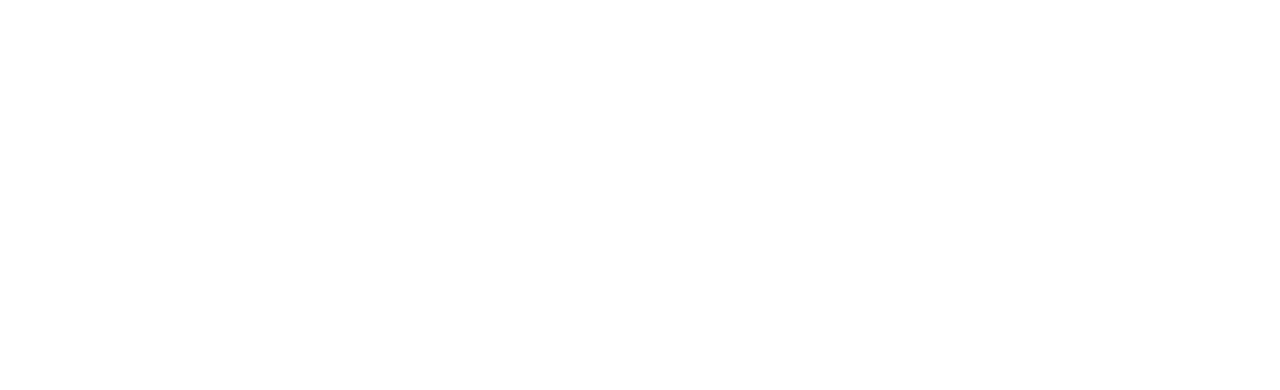
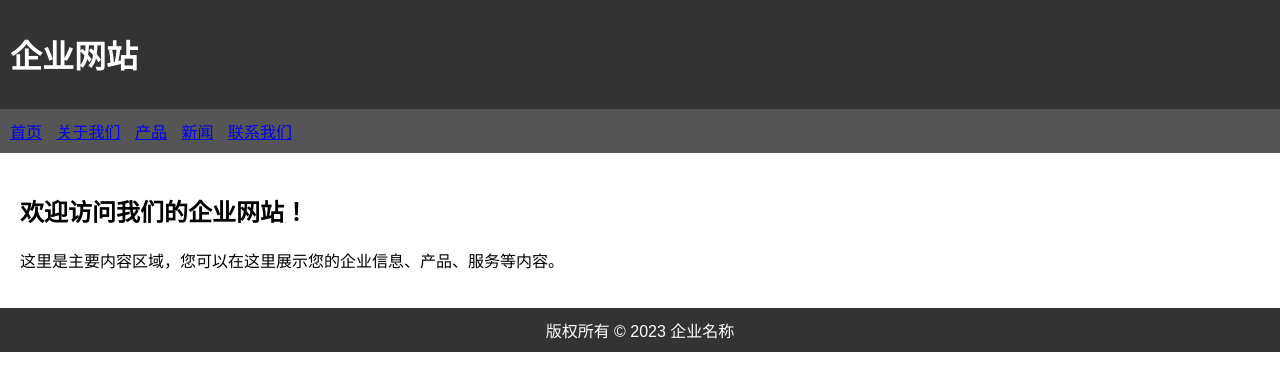
Before and after one commit to 5720213433/5720213433, a plain HTML site: page index.html in a window 1280 px wide. Drawn offline with Linux system fonts and the light colour scheme.

Commit message:
Update index.html

```diff
--- a/index.html
+++ b/index.html
@@ -1,45 +1,72 @@
 <!DOCTYPE html>
-<html lang="en">
+<html>
 <head>
-    <meta charset="UTF-8">
     <title>企业网站</title>
     <style>
-        /* 在此处添加您的样式代码 */
+        /* 添加一些基本的样式 */
+        body {
+            font-family: Arial, sans-serif;
+            margin: 0;
+            padding: 0;
+        }
+
+        header {
+            background-color: #333;
+            color: #fff;
+            padding: 10px;
+        }
+
+        nav {
+            background-color: #555;
+            color: #fff;
+            padding: 10px;
+        }
+
+        nav ul {
+            list-style-type: none;
+            margin: 0;
+            padding: 0;
+        }
+
+        nav ul li {
+            display: inline;
+            margin-right: 10px;
+        }
+
+        section {
+            padding: 20px;
+        }
+
+        footer {
+            background-color: #333;
+            color: #fff;
+            padding: 10px;
+            text-align: center;
+        }
     </style>
 </head>
 <body>
     <header>
-        <!-- 在此处添加您的导航栏内容 -->
+        <h1>企业网站</h1>
     </header>
 
-    <main>
-        <section id="首页">
-            <!-- 在此处添加首页内容 -->
-        </section>
+    <nav>
+        <ul>
+            <li><a href="#">首页</a></li>
+            <li><a href="#">关于我们</a></li>
+            <li><a href="#">产品</a></li>
+            <li><a href="#">新闻</a></li>
+            <li><a href="#">联系我们</a></li>
+        </ul>
+    </nav>
 
-        <section id="产品展示">
-            <!-- 在此处添加产品展示内容 -->
-        </section>
-
-        <section id="新闻中心">
-            <!-- 在此处添加新闻中心内容 -->
-        </section>
-
-        <section id="关于我们">
-            <!-- 在此处添加关于我们的内容 -->
-        </section>
-
-        <section id="联系我们">
-            <!-- 在此处添加联系我们的内容 -->
-        </section>
-
-        <section id="招聘信息">
-            <!-- 在此处添加招聘信息内容 -->
-        </section>
-    </main>
+    <section>
+        <h2>欢迎访问我们的企业网站！</h2>
+        <p>这里是主要内容区域，您可以在这里展示您的企业信息、产品、服务等内容。</p>
+    </section>
 
     <footer>
-        <!-- 在此处添加页脚内容 -->
+        版权所有 &copy; 2023 企业名称
     </footer>
 </body>
 </html>
```
